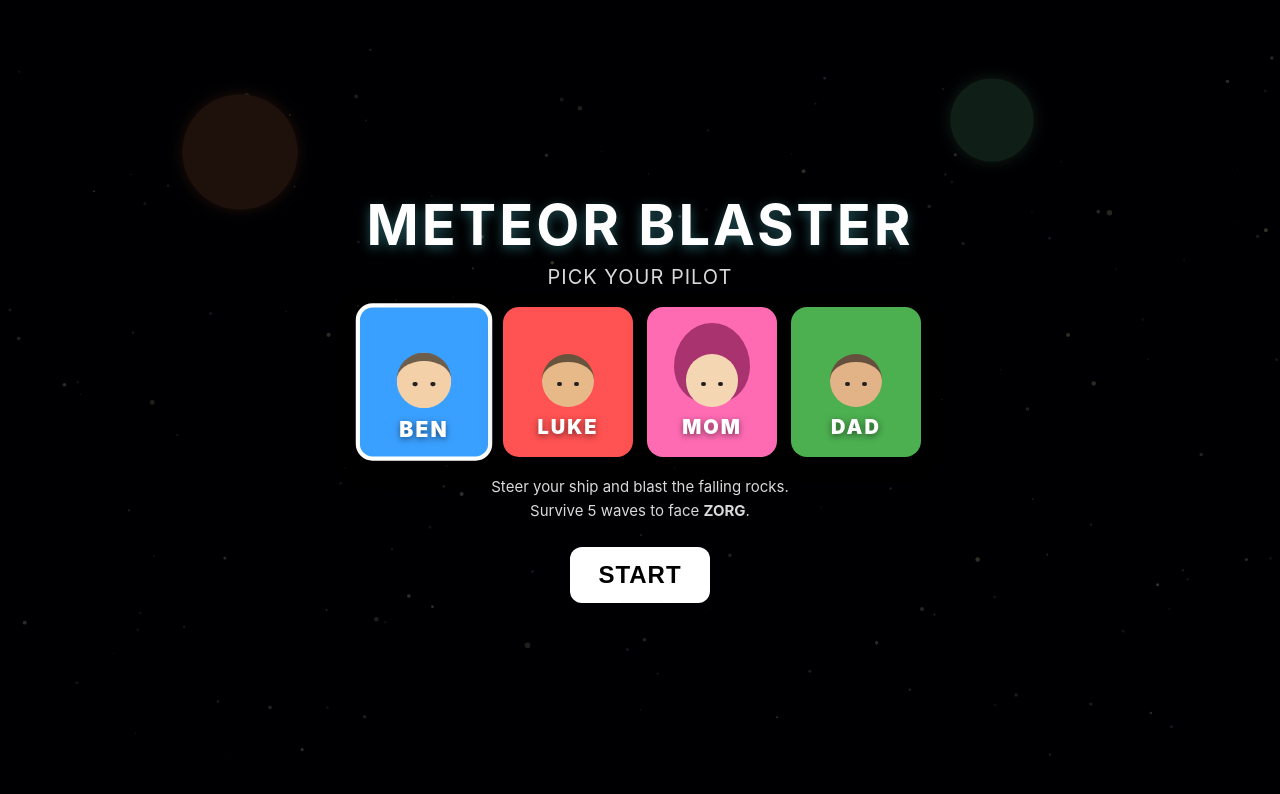
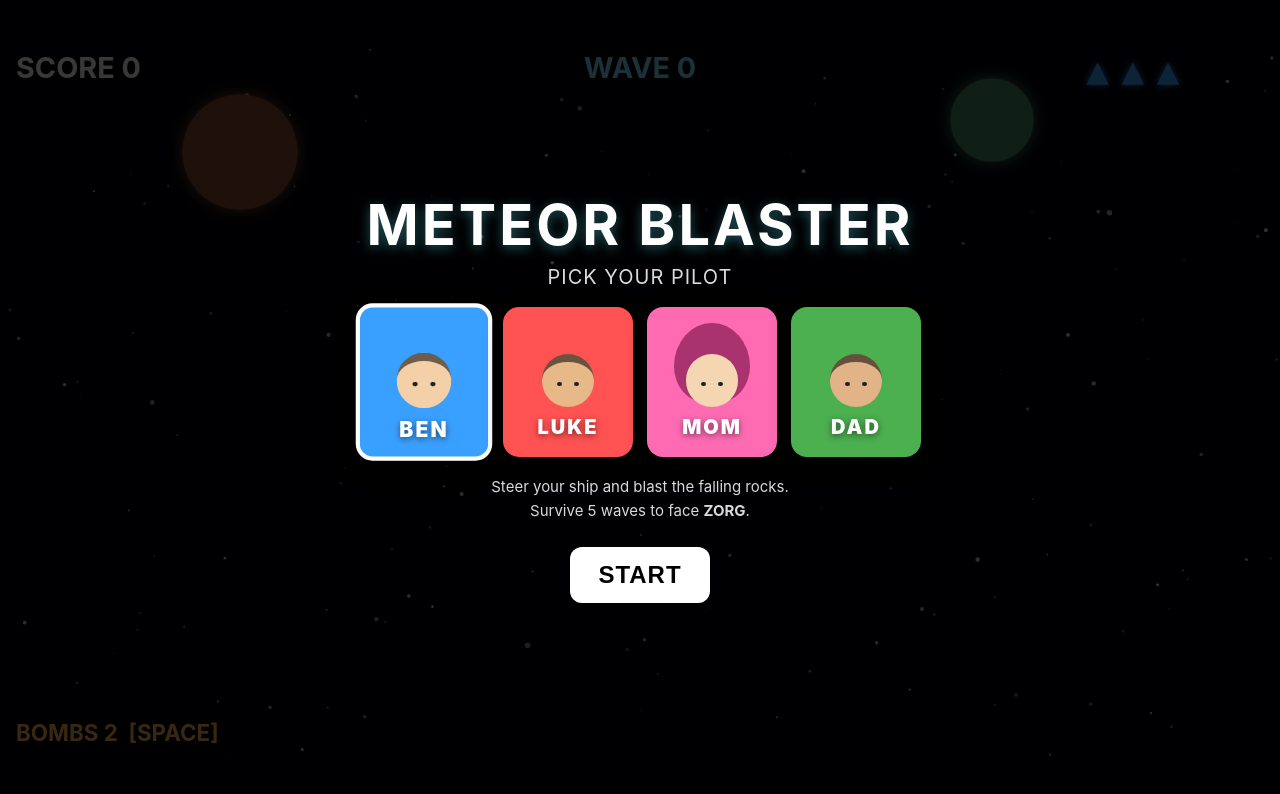
Before and after one commit to jbstephens/meteorblaster, a plain HTML site: page meteorblaster.html in a window 1280 px wide. Drawn offline with Linux system fonts and the light colour scheme.

Commit message:
Fix dead render loop on title screen
The collection arrays (powerups, meteors, bullets, etc.) were
declared with let but only initialized inside resetGame() — which
doesn't run until START is tapped. The render loop calls draw() on
the very first frame and tries to iterate over those arrays, which
throws TypeError (for...of undefined). After one throw, rAF doesn't
reschedule and the loop dies. Tapping START flips body.in-match but
the dead loop never picks up the new state — so you see stars,
planets, and the pause button, but no ship, no HUD, no banner, and
nothing responds.

Two fixes:

  1. Initialize all collections at declaration so draw() is safe to
     call before the game starts.
  2. Drive rAF from a wrapper that try/catches each frame and always
     reschedules — a thrown frame logs to the console but the loop
     keeps running.

```diff
--- a/meteorblaster.html
+++ b/meteorblaster.html
@@ -525,12 +525,16 @@
   let state = MENU;
 
   let pilotId = 'ben';
-  let player;
-  let bullets, enemyBullets, meteors, ufos, powerups, explosions, particles, floatingTexts;
-  let zorg;
-  let wave, score, lives, bombs, scoreFlash;
-  let waveTimer, waveSpawnAcc, waveSpawnInterval, meteorsThisWave, meteorsRemaining;
-  let bannerText, bannerSub, bannerTime;
+  let player = null;
+  // Initialize collections at declaration so the render loop is safe to call
+  // before resetGame() runs (the title screen draws stars/planets while the
+  // user is choosing a pilot, and would otherwise iterate over undefined).
+  let bullets = [], enemyBullets = [], meteors = [], ufos = [];
+  let powerups = [], explosions = [], particles = [], floatingTexts = [];
+  let zorg = null;
+  let wave = 0, score = 0, lives = 3, bombs = 2, scoreFlash = 0;
+  let waveTimer = 0, waveSpawnAcc = 0, waveSpawnInterval = 60, meteorsThisWave = 0, meteorsRemaining = 0;
+  let bannerText = '', bannerSub = '', bannerTime = 0;
   let shake = 0;
   const TOTAL_WAVES = 5;
 
@@ -1857,9 +1861,15 @@
     if (shake > 0) shake = Math.max(0, shake - 0.7);
 
     draw();
-    requestAnimationFrame(tick);
-  }
-  tick();
+  }
+  // Driving the loop from rAF directly (rather than from inside tick) means
+  // a thrown frame still reschedules — we'd rather log + recover than silently
+  // freeze the whole game on a single bad frame.
+  function loop() {
+    try { tick(); } catch (err) { console.error('meteor-blaster frame error:', err); }
+    requestAnimationFrame(loop);
+  }
+  loop();
 })();
 </script>
 </body>
```
